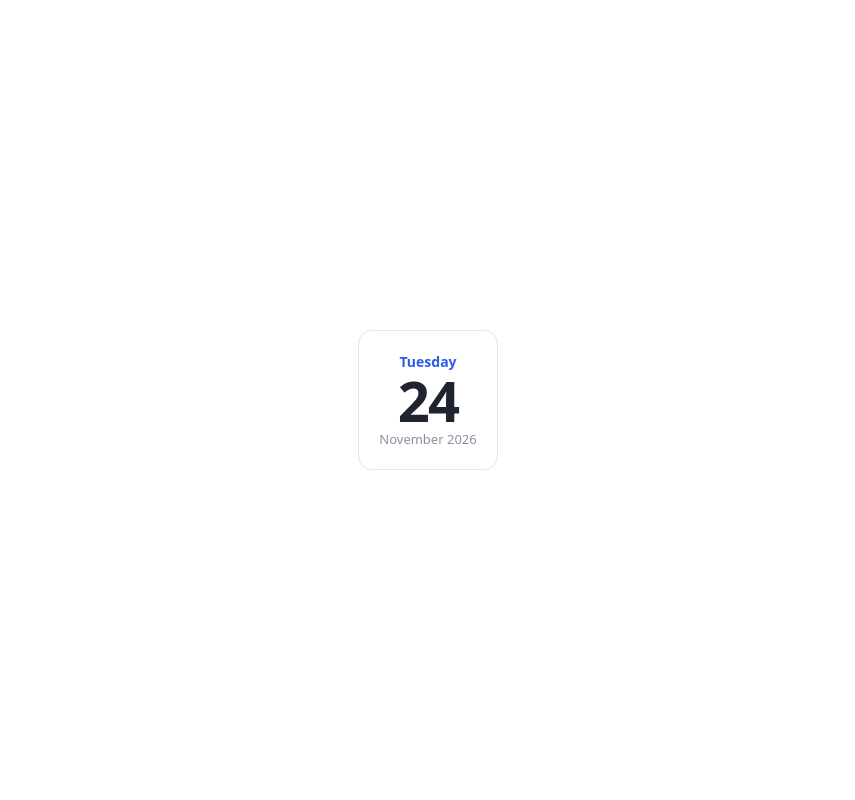
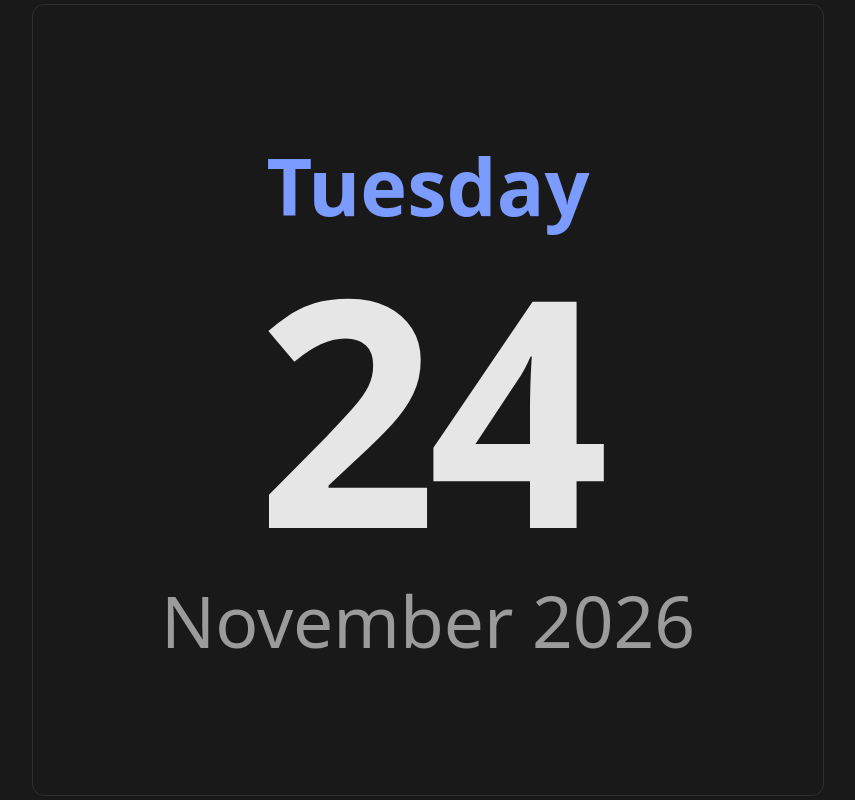
Before and after one commit to kanavsy-afk/Notion-, a plain HTML site: page index.html in a window 1280 px wide. Shown: the whole page, without its empty margins (212-1067 px from the left). Drawn offline with Linux system fonts and the light colour scheme.

Commit message:
Update index.html

```diff
--- a/index.html
+++ b/index.html
@@ -6,36 +6,36 @@
 <title>Today</title>
 <style>
   :root {
-    --ink: #1f2430;
-    --muted: #8a90a0;
-    --accent: #2f5bea;
-    --card: #ffffff;
-    --edge: #e3e6ee;
-  }
-  @media (prefers-color-scheme: dark) {
-    :root { --ink: #e8eaf0; --muted: #8e94a8; --accent: #7b9bff; --card: #1c2030; --edge: #2c3144; }
+    --bg: #191919;
+    --ink: #e6e6e6;
+    --muted: #9b9b9b;
+    --accent: #7b9bff;
+    --edge: #2f2f2f;
   }
   * { box-sizing: border-box; }
-  html, body { margin: 0; height: 100%; background: transparent; }
+  html, body {
+    margin: 0; width: 100%; height: 100%;
+    overflow: hidden; background: var(--bg);
+  }
   body {
     font-family: ui-sans-serif, system-ui, -apple-system, "Segoe UI", Roboto, sans-serif;
-    display: grid; place-items: center; padding: 8px;
+    display: grid; place-items: center;
   }
   .block {
-    width: 100%; max-width: 140px; aspect-ratio: 1;
-    background: var(--card); border: 1px solid var(--edge); border-radius: 14px;
+    --s: min(calc(100vw - 8px), calc(100vh - 8px));
+    width: var(--s); height: var(--s);
+    border: 1px solid var(--edge); border-radius: 12px;
     display: flex; flex-direction: column; align-items: center; justify-content: center;
     text-align: center; color: var(--ink);
   }
-  .weekday { font-size: 14px; font-weight: 600; color: var(--accent); }
-  .day { font-size: 56px; font-weight: 700; line-height: 1.05; letter-spacing: -0.03em; }
-  .month { font-size: 13px; color: var(--muted); }
+  .weekday { font-size: calc(var(--s) * 0.1); font-weight: 600; color: var(--accent); }
+  .day { font-size: calc(var(--s) * 0.4); font-weight: 700; line-height: 1.05; letter-spacing: -0.03em; }
+  .month { font-size: calc(var(--s) * 0.09); color: var(--muted); }
 </style>
 </head>
 <body>
   <div class="block" id="block"></div>
 <script>
-  // Leave empty to use the browser language, or set e.g. "de-DE" or "en-GB"
   const LOCALE = "";
 
   function render() {
```
